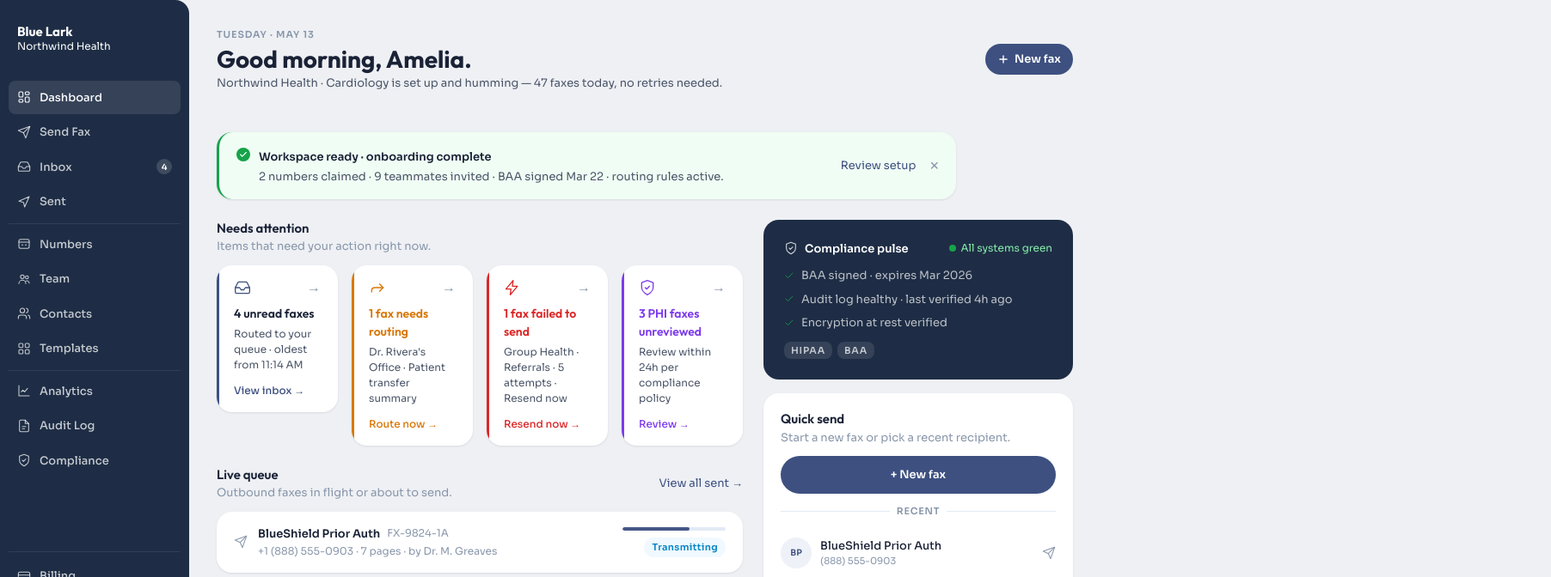
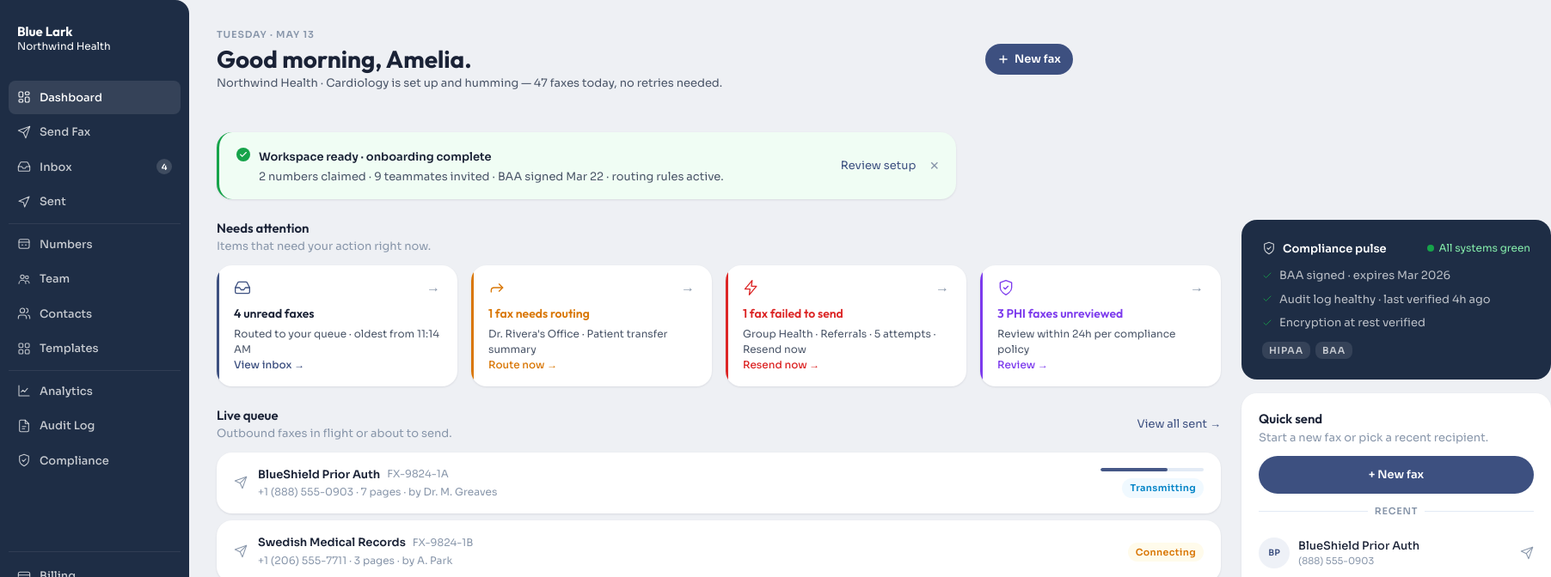
Before and after one commit to kschulze3142/design-prototype, a Next.js app: page /app/dashboard in a window 1280 px wide. Shown: the top 672 px of the page at 86% size, 1804 px wide, since content can reach past the window. Built offline with nearby package versions, Linux system fonts and the light colour scheme.

Commit message:
fix: dashboard — needs attention cards equal height, action links pinned to bottom

```diff
--- a/app/app/dashboard/page.tsx
+++ b/app/app/dashboard/page.tsx
@@ -127,6 +127,8 @@ function AttentionCard({ item }: { item: AttentionItem }) {
           position: 'relative',
           overflow: 'hidden',
           transform: hovered ? 'translateY(-2px)' : 'translateY(0)',
+          display: 'flex',
+          flexDirection: 'column',
         }}
       >
         <div style={{
@@ -165,7 +167,7 @@ function AttentionCard({ item }: { item: AttentionItem }) {
           fontSize: 12,
           fontWeight: 500,
           color: item.accentColor,
-          marginTop: 12,
+          marginTop: 'auto',
         }}>
           {item.actionText}
         </div>
@@ -460,9 +462,10 @@ export default function DashboardPage() {
             </div>
             <div style={{
               display: 'grid',
-              gridTemplateColumns: 'repeat(4, 1fr)',
+              gridTemplateColumns: 'repeat(4, 280px)',
               gap: '16px',
               marginTop: '12px',
+              alignItems: 'stretch',
             }}>
               {attentionItems.map((item, i) => (
                 <AttentionCard key={i} item={item} />
```
